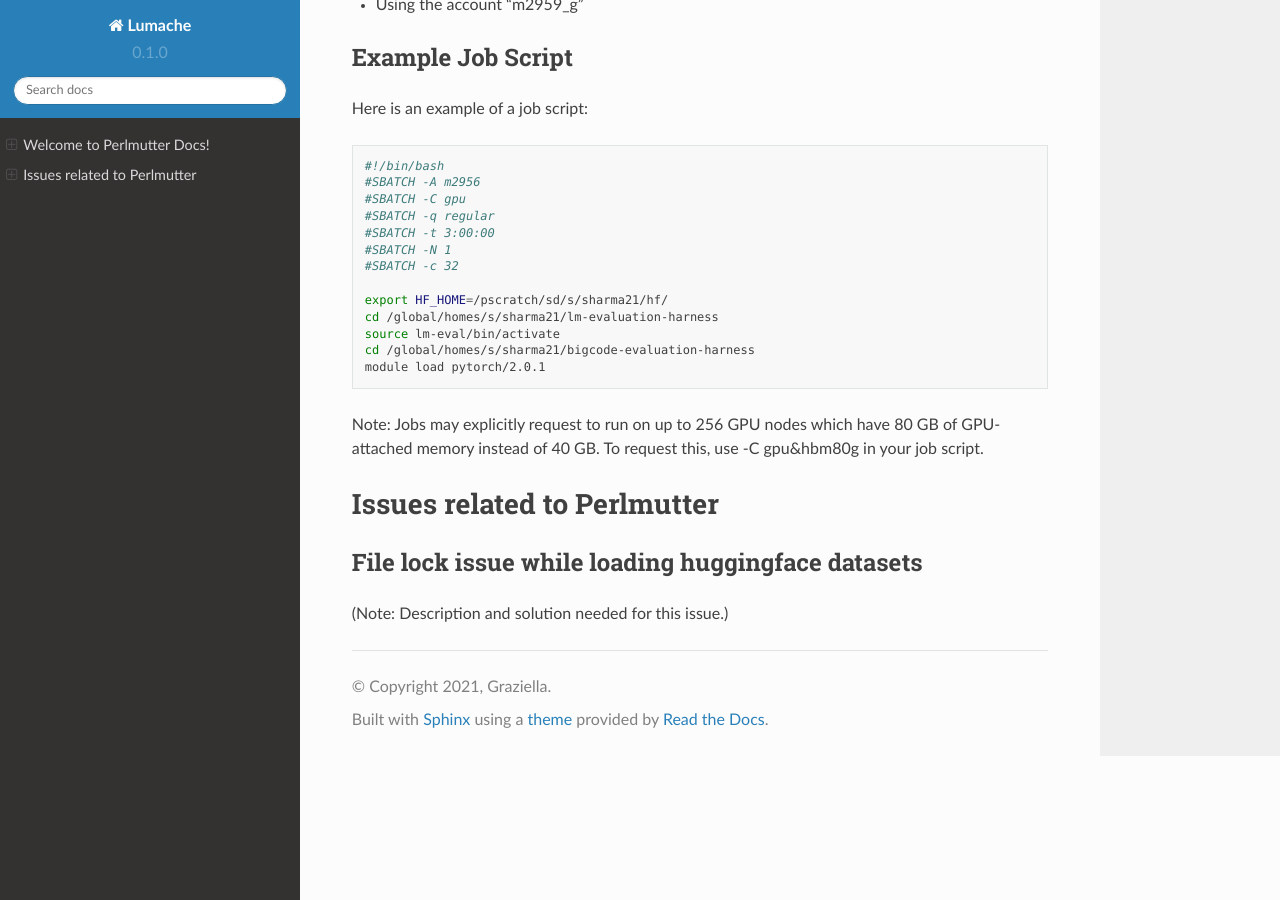
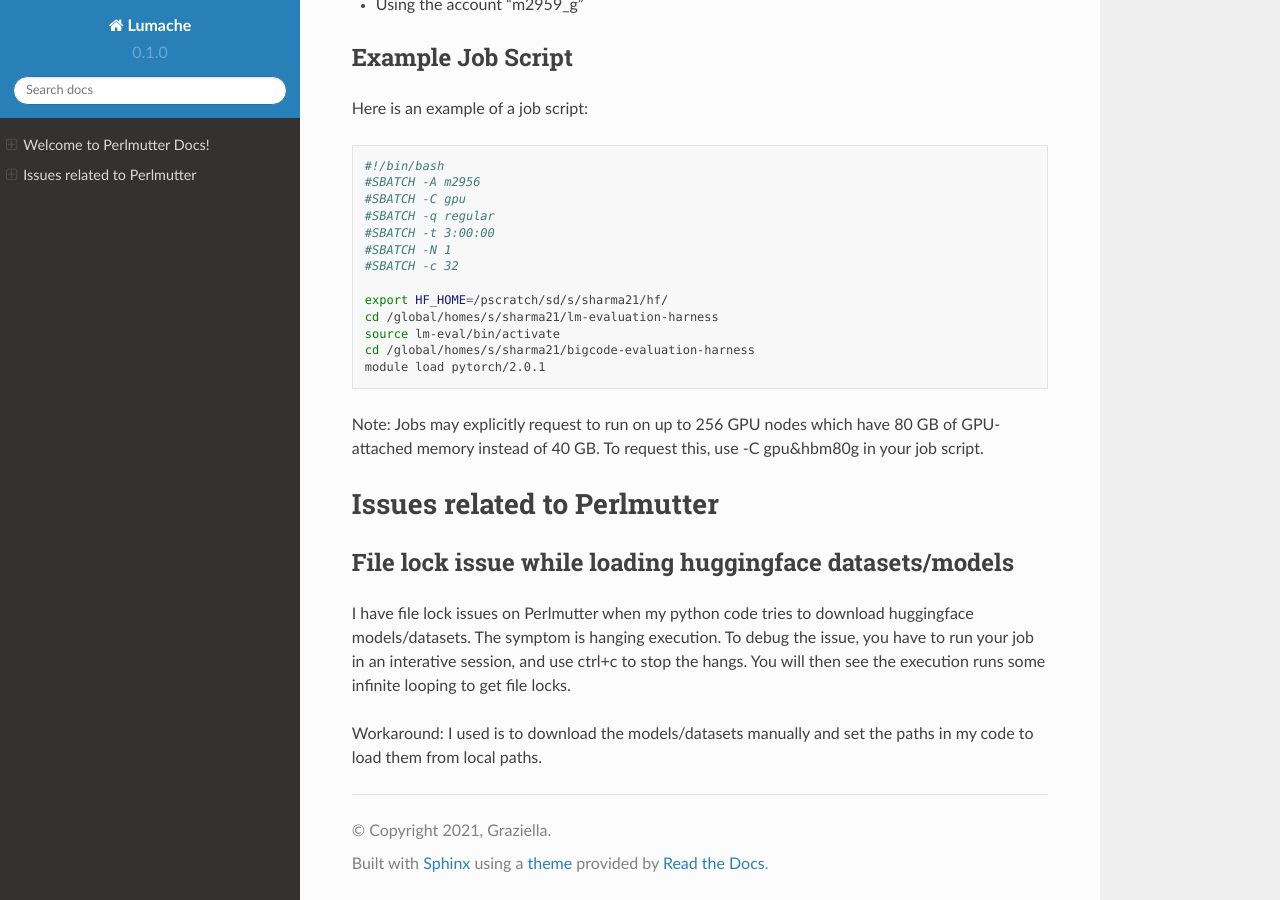
Before and after one commit to HPC-FAIR/Perlmutter-docs, a Sphinx documentation site: the page built from docs/source/index.rst, in a window 1280 px wide and 900 px high, scrolled down 1806 px. Built offline with Sphinx 7.4.7 and the Read the Docs theme 2.0.0, drawn with Linux system fonts in a browser that asks for light colours.

Commit message:
Update index.rst

```diff
--- a/docs/source/index.rst
+++ b/docs/source/index.rst
@@ -108,6 +108,8 @@ Note: Jobs may explicitly request to run on up to 256 GPU nodes which have 80 GB
 Issues related to Perlmutter
 ============================
 
-File lock issue while loading huggingface datasets
+File lock issue while loading huggingface datasets/models
 ---------------------------------------------------------
-(Note: Description and solution needed for this issue.)
+I have file lock issues on Perlmutter when my python code tries to download huggingface models/datasets. The symptom is hanging execution.  To debug the issue, you have to run your job in an interative session, and use ctrl+c to stop the hangs. You will then see the execution runs some infinite looping to get file locks.
+
+Workaround: I used is to download the models/datasets manually and set the paths in my code to load them from local paths.
```
